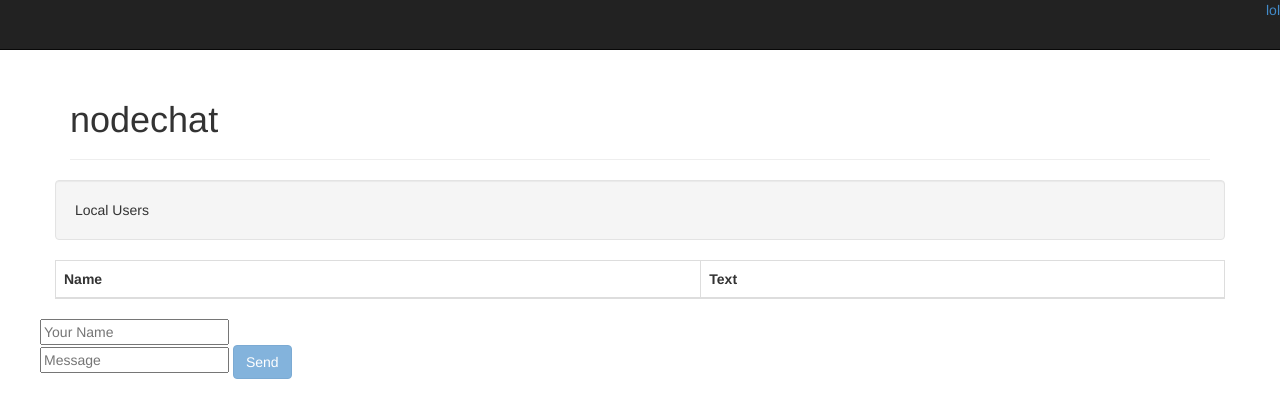
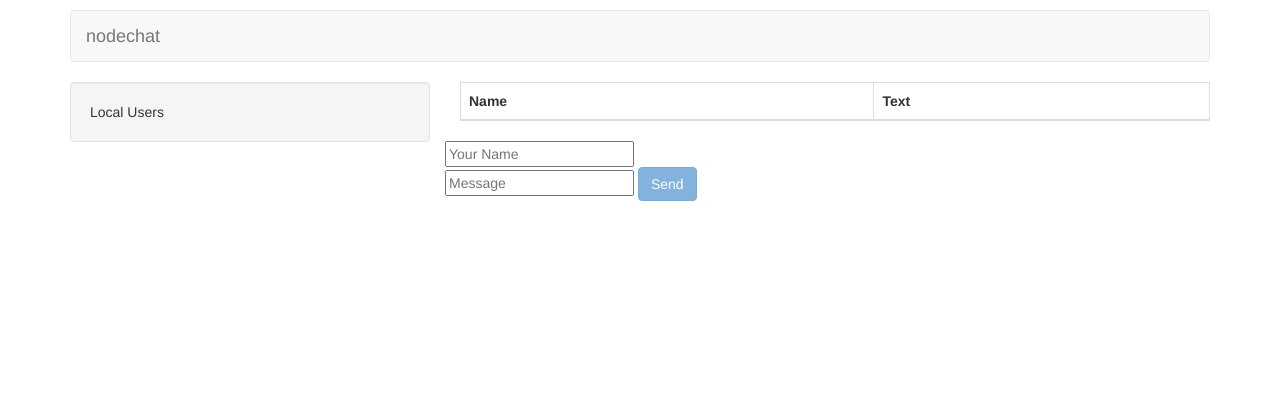
Before and after one commit to paulorociominu/nodechat, a website: page client/index.html in a window 1280 px wide. Drawn offline with nearby package versions, Linux system fonts and the light colour scheme; no server answers.

Commit message:
app structure

```diff
--- a/app.js
+++ b/app.js
@@ -15,3 +15,7 @@ var sockets = [];
 
 //Creates a complete router for static files on a folder
 app.use(express.static(path.resolve(__dirname, 'client')));
+
+app.listen(3000, function() {
+  console.log('Listening at 3000...')
+});
--- a/client/index.html
+++ b/client/index.html
@@ -2,11 +2,11 @@
 <html lang="en" ng-app>
   <head>
     <title>nodechat</title>
-    <meta name="viewport" content="width=device-width, initial-scale=1.0">
+    <meta name="viewport" content="width=device-width, initial-scale=1">
     <link rel="stylesheet" href="/css/bootstrap.min.css">
-    <style>
-      body {
-        padding-top: 60px;
+    <style type="text/css">
+      nav {
+        margin-top: 10px;
       }
     </style>
     <script>
@@ -46,25 +46,24 @@
   </head>
   <body>
     <div class="container" ng-controller="ChatController">
-      <div class="navbar navbar-fixed-top navbar-inverse">
-        <div class="navbar-inner">
-          <div class="pull-right">
-            <a href="https://c9.io" class="brand">lol</a>
+      <nav class="navbar navbar-default" role="navigation">
+        <div class="container-fluid">
+          <!-- Brand and toggle get grouped for better mobile display -->
+          <div class="navbar-header">
+            <a class="navbar-brand" href="#">nodechat</a>
           </div>
-        </div>
-      </div>
-      <div class="page-header">
-        <h1>nodechat</h1>
-      </div>
+        </div><!-- /.container-fluid -->
+      </nav>
+
       <div class="row">
-        <div class="span3">
+        <div class="col-md-4">
           <ul class="nav nav-list well">
             <li class="nav-header">Local Users</li>
             <li ng-repeat="user in roster" ng-bind="user">
             </li>
           </ul>
         </div>
-        <div class="span9">
+        <div class="col-md-8">
           <table class="table table-striped table-bordered">
             <thead>
               <tr>
```
